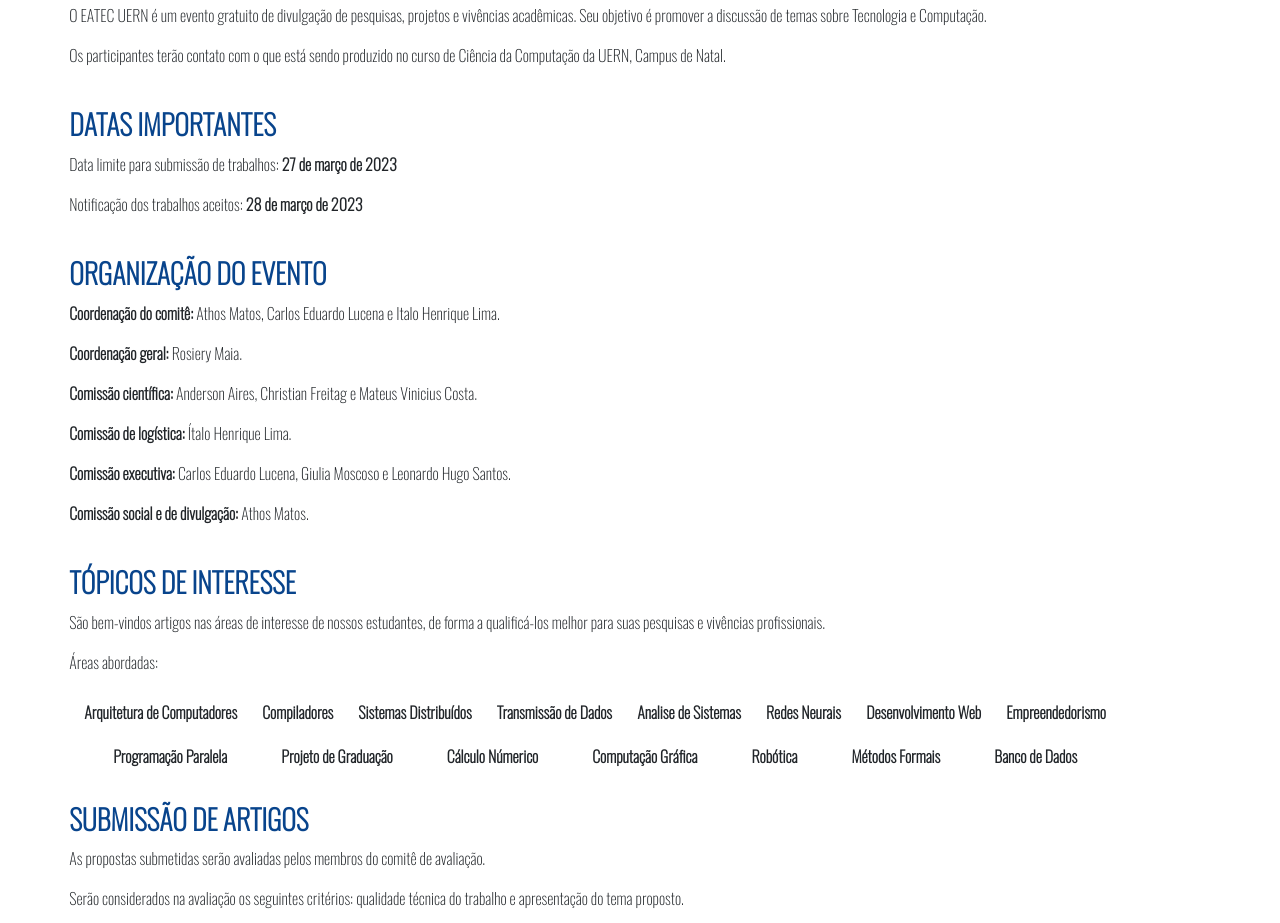
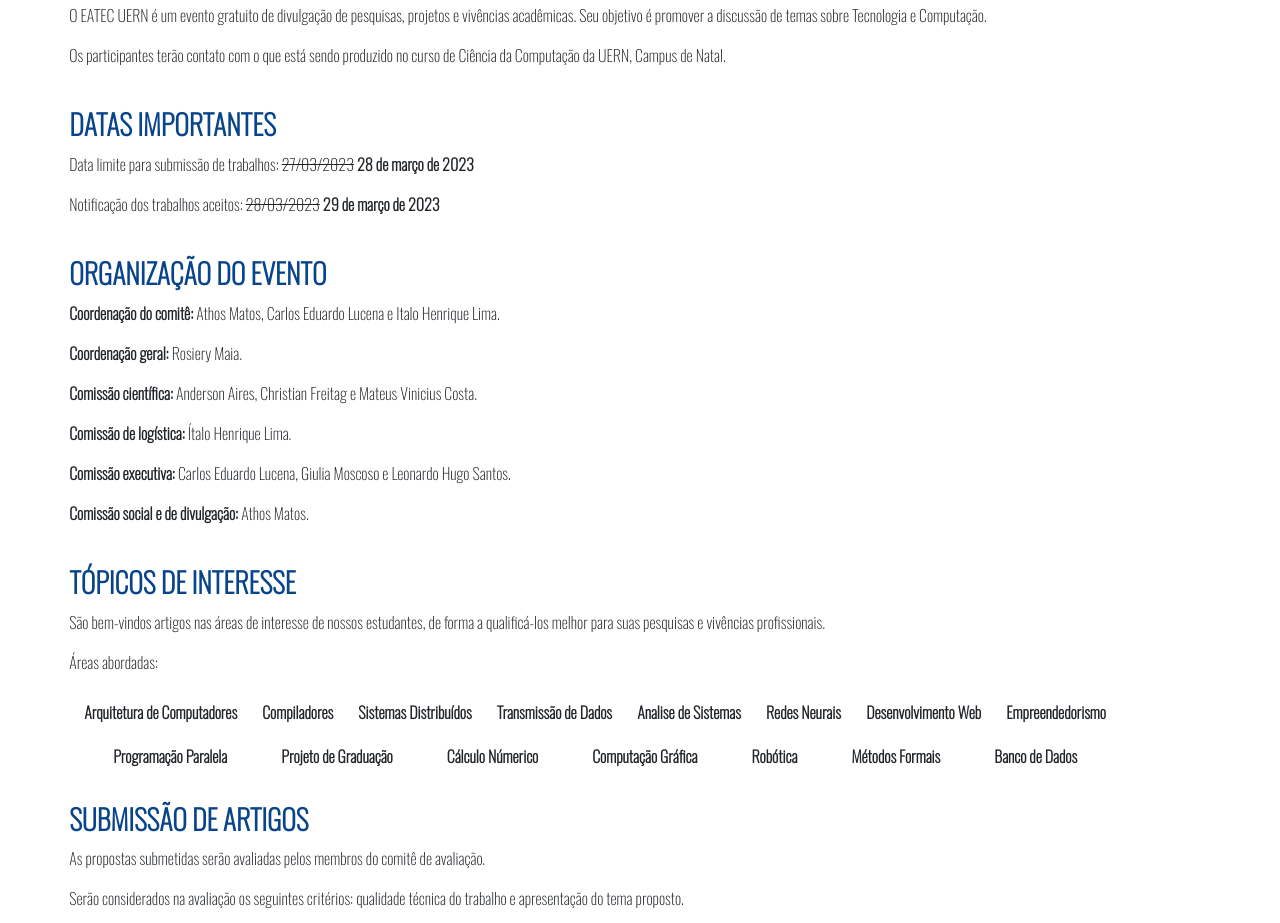
Before and after one commit to giuliamoscoso/congresso-arq-avancada, a plain HTML site: page index.html in a window 1280 px wide. Shown: the part 1007-1930 px from the top of the page. Drawn offline with nearby package versions, Linux system fonts and the light colour scheme.

Commit message:
Adiamento de prazo

```diff
--- a/index.html
+++ b/index.html
@@ -86,10 +86,10 @@
         <h3 class="sobre-h3">DATAS IMPORTANTES</h3>
       </strong>
       <p>
-        Data limite para submissão de trabalhos: <strong>27 de março de 2023</strong>
+        Data limite para submissão de trabalhos: <s>27/03/2023</s> <strong>28 de março de 2023</strong>
       </p>
       <p>
-        Notificação dos trabalhos aceitos: <strong>28 de março de 2023</strong>
+        Notificação dos trabalhos aceitos: <s>28/03/2023</s> <strong>29 de março de 2023</strong>
       </p>
       <br>
 
```
